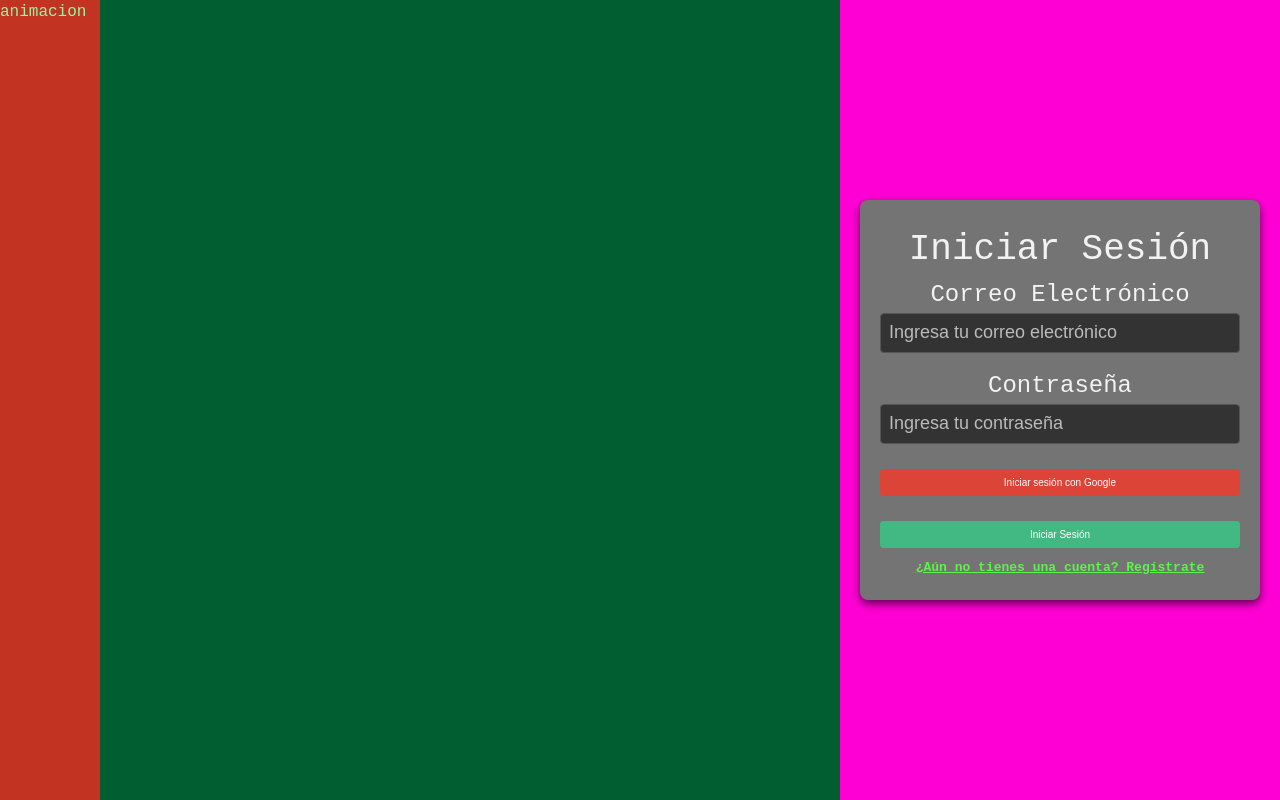
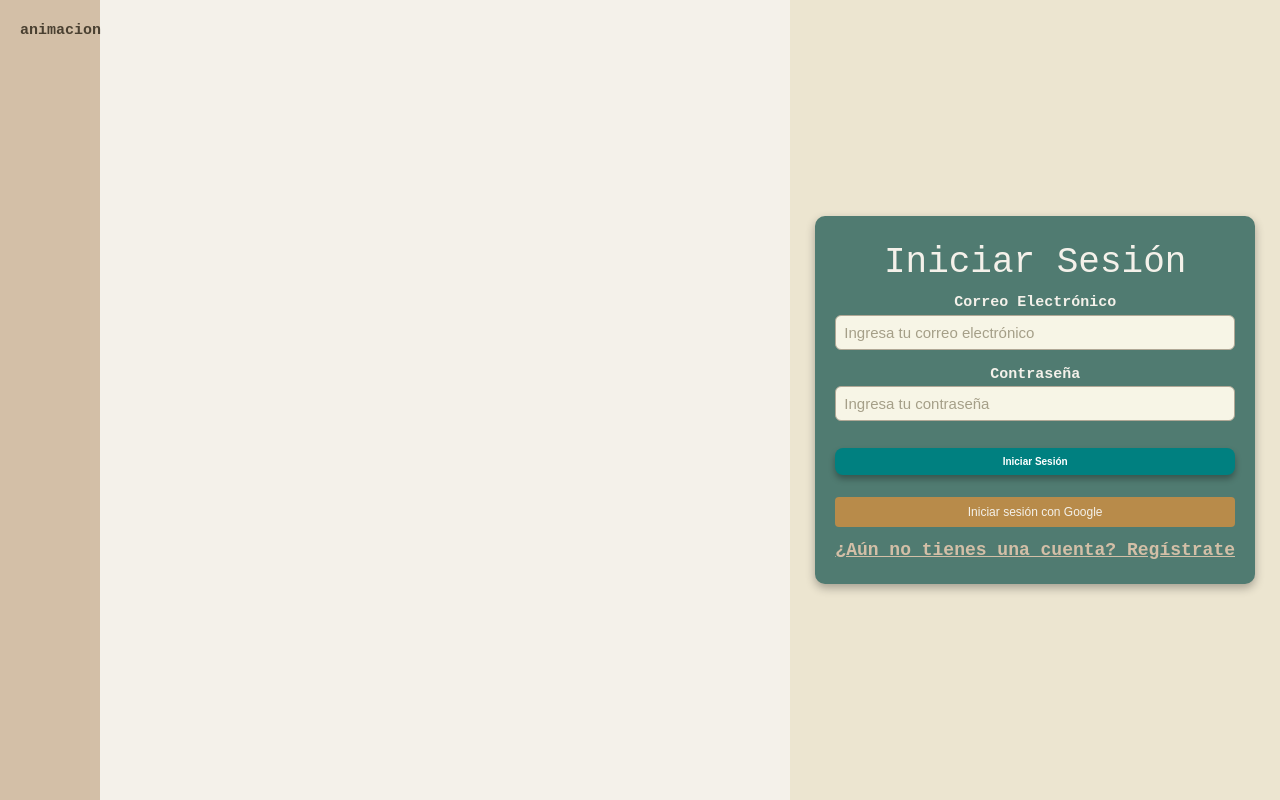
Before and after one commit to JoCh08/Finanzas-personales, a Vue app: page /auth in a window 1280 px wide. Built offline with nearby package versions, Linux system fonts and the light colour scheme; no server answers.

Commit message:
algunas modificaciones

```diff
--- a/index.html
+++ b/index.html
@@ -1,10 +1,10 @@
 <!DOCTYPE html>
-<html lang="">
+<html lang="es">
   <head>
     <meta charset="UTF-8">
     <link rel="icon" href="/favicon.ico">
     <meta name="viewport" content="width=device-width, initial-scale=1.0">
-    <title>Vite App</title>
+    <title>Finanzas Personales</title>
   </head>
   <body>
     <div id="app"></div>
--- a/src/assets/base.css
+++ b/src/assets/base.css
@@ -72,8 +72,9 @@ body {
 
   color: var(--color-text);
   background: var(--color-background);
-  background: linear-gradient(135deg, #e0c3fc 0%, #8ec5fc 100%);
-  background: linear-gradient(135deg,  #0d5fd2  0%, #8ec5fc 50%,#00a86b 100%);
+
+  background: linear-gradient(135deg, #4a7c99 0%, #a78b71 50%, #d9c9b6 100%);
+
   transition:
     color 0.5s,
     background-color 0.5s;
--- a/src/components/AddTransaction.vue
+++ b/src/components/AddTransaction.vue
@@ -41,106 +41,247 @@ const transactions = ref([])
     }
 });
 
+const getIngresos = () => {
+    return transactions.value
+        .filter(transaction => transaction.type === 'ingresos')
+        .map(transaction => ({
+            date: transaction.date,
+            amount: transaction.amount
+        }));
+};
+const getGastos = () => {
+    return transactions.value
+        .filter(transaction => transaction.type === 'gasto')
+        .map(transaction => ({
+            date: transaction.date,
+            amount: transaction.amount
+        }));
+};
 
 </script>
 
 <template>
- <h1>Añadir transacción</h1>
- <form @submit.prevent="addTransaction">
- <div>
-    <label style="margin-right: 5px">Tipo de transacción</label>
-    <select v-model="type" id="">
+    <h1 class="vintage-title">Añadir transacción</h1>
+    <div class="contenido-addtrans">
+
+
+
+        <form @submit.prevent="addTransaction" class="vintage-form">
+      <div class="vintage-form-group">
+        <label>Tipo de transacción</label>
+        <select v-model="type">
           <option value="ingresos">Ingreso</option>
           <option value="gasto">Gasto</option>
         </select>
       </div>
-<div>
-    <label style="margin-right: 5px">Cantidad</label>
-    <input v-model="amount" type="number" required>
+      <div class="vintage-form-group">
+        <label>Cantidad</label>
+        <input v-model="amount" type="number" required />
       </div>
-<button type="submit">Agregar transacción</button>
+      <button type="submit" class="vintage-button">Agregar transacción</button>
     </form>
+
+
+
+    <div class="transactions-section">
 
         <div v-if="transactions.length > 0" class="vintage-container">
       <h2>Últimas 3 transacciones</h2>
-    <ul>
+      <ul class="vintage-list">
         <li v-for="transaction in transactions.slice(-3)" :key="transaction.id" class="vintage-item">
           {{ transaction.date }} - {{ transaction.type }}: ${{ transaction.amount }}
         </li>
       </ul>
     </div>
 
+
+    <div class="vintage-subcontainer-content">
+
+        <h2 class="vintage-subtitle">Todos los ingresos</h2>
+        <div class="vintage-subcontainer">
+        <ul class="vintage-list">
+          <li v-for="ingreso in getIngresos()" :key="ingreso.date" class="vintage-item">
+            {{ ingreso.date }} - ${{ ingreso.amount }}
+          </li>
+        </ul>
+      </div>
+
+    </div>
+
+
+
+
+
+      <div class="vintage-subcontainer-content">
+        <h2 class="vintage-subtitle">Todos los gastos</h2>
+        <div class="vintage-subcontainer">
+
+        <ul class="vintage-list">
+          <li v-for="gasto in getGastos()" :key="gasto.date" class="vintage-item">
+            {{ gasto.date }} - ${{ gasto.amount }}
+          </li>
+        </ul>
+      </div>
+
+      </div>
+
+    </div>
+
+
+
+
+
+
+
+
+
+    </div>
+
   </template>
 
   <style scoped>
+  /* General Styles */
   body {
     font-family: 'Courier New', Courier, monospace;
-    background-color: #f4f4f4;
-    color: #2e4a62;
+    background-color: #1e2a34; /* Fondo oscuro */
+    color: #e8e8e8; /* Texto claro */
+    margin: 0;
+    padding: 20px;
   }
 
-h1 {
-    color: #2e4a62;
+  /* Títulos */
+  .vintage-title {
+    color: #76b39d; /* Azul jade */
     text-align: center;
-    font-size: 2em;
-    margin-bottom: 20px;
+    font-size: 2.5em;
+    margin-bottom: 30px;
   }
 
-form {
-    background-color: #e0e0e0;
+  .vintage-subtitle {
+    color: #8ab5a7; /* Azul jade claro */
+    font-size: 1.8em;
+    margin-bottom: 15px;
+    text-align: center;
+  }
+
+  /* Formulario */
+  .vintage-form {
+    background-color: #2c3e50; /* Fondo oscuro del formulario */
     padding: 20px;
     border-radius: 10px;
-    box-shadow: 0 0 10px rgba(0, 0, 0, 0.1);
+    box-shadow: 0 4px 10px rgba(0, 0, 0, 0.3);
     max-width: 400px;
-    margin: 0 auto;
+    margin: 0 auto 30px auto;
+  }
+
+  .vintage-form-group {
+    margin-bottom: 20px;
   }
 
   label {
     font-weight: bold;
-    color: #2e4a62;
+    color: #b3c7c2; /* Texto en azul jade suave */
+    display: block;
+    margin-bottom: 5px;
   }
 
-input, select {
-    width: calc(100% - 10px);
+  input,
+  select {
+    width: 100%;
     padding: 10px;
-    margin: 10px 0;
-    border: 1px solid #2e4a62;
+    margin: 0;
+    border: 1px solid #8ab5a7; /* Azul jade claro */
     border-radius: 5px;
-    background-color: #f4f4f4;
-    color: #2e4a62;
+    background-color: #1e2a34; /* Fondo oscuro */
+    color: #e8e8e8; /* Texto claro */
+    font-size: 1em;
   }
 
-button {
-    background-color: #2e4a62;
+  input:focus,
+  select:focus {
+    border-color: #76b39d; /* Azul jade brillante */
+    outline: none;
+    box-shadow: 0 0 5px rgba(118, 179, 157, 0.5);
+  }
+
+  .vintage-button {
+    background-color: #76b39d; /* Azul jade */
     color: #fff;
     padding: 10px 20px;
     border: none;
     border-radius: 5px;
     cursor: pointer;
-    font-size: 1em;
+    font-size: 1.2em;
+    transition: background-color 0.3s ease;
+    width: 100%;
   }
 
-button:hover {
-    background-color: #1e3a52;
+  .vintage-button:hover {
+    background-color: #5a8f79; /* Azul jade oscuro */
+  }
+
+  /* Contenedores */
+  .transactions-section {
+    display: flex;
+    flex-direction: column;
+    gap: 20px;
+    margin-top: 30px;
+  }
+  @media (min-width: 768px ) {
+      .transactions-section{
+            flex-direction: row;
+            justify-content: space-between;
+      }
   }
 
   .vintage-container {
-    background-color: #fdf5e6;
-    border: 1px solid #d4af37;
+    background-color: #2a2f33; /* Fondo oscuro para contenedores */
+    border: 1px solid #8ab5a7; /* Borde azul jade */
     padding: 20px;
     border-radius: 10px;
-    box-shadow: 0 0 10px rgba(0, 0, 0, 0.1);
+    box-shadow: 0 4px 10px rgba(0, 0, 0, 0.3);
     max-width: 400px;
     margin: 20px auto;
-    font-family: 'Courier New', Courier, monospace;
+    text-align: center;
+  }
+
+  .vintage-subcontainer-content{
+    flex: 1;
+    background-color: #2c3e50; /* Fondo oscuro para ingresos y gastos */
+    padding: 20px;
+    border-radius: 10px;
+    box-shadow: 0 4px 10px rgba(0, 0, 0, 0.3);
+    max-width: 400px;
+    margin: 0 auto;
+
+
+  }
+
+  .vintage-subcontainer {
+
+    max-height: 300px;
+    overflow-y: auto;
+    scrollbar-width: thin; /* Firefox */
+    scrollbar-color: #76b39d #2c3e50; /* Firefox */
+
+  }
+
+  /* Listas */
+  .vintage-list {
+    list-style: none;
+    padding: 0;
+    margin: 0;
   }
 
   .vintage-item {
-    background-color: #fff8dc;
-    border: 1px solid #d4af37;
+    background-color: #3b4c4f; /* Azul jade oscuro */
+    border: 1px solid #76b39d; /* Borde azul jade brillante */
     padding: 10px;
     border-radius: 5px;
-    margin: 5px 0;
-    box-shadow: 0 0 5px rgba(0, 0, 0, 0.1);
+    margin: 10px 0;
+    color: #e8e8e8;
+    font-size: 1.1em;
+    text-align: left;
+    box-shadow: 0 4px 8px rgba(0, 0, 0, 0.2);
   }
   </style>
--- a/src/components/Auth.vue
+++ b/src/components/Auth.vue
@@ -32,133 +32,91 @@
     }
 
 </script>
+<template>
+    <div class="auth-container">
+      <div class="auth-container1">animacion</div>
 
-<template>
-    <div class="aunth-container">
-            <div class="aunth-container1">
-                <!-- animacion  -->
-                animacion
-            </div><!-- cont1 -->
-
-            <div class="aunth-container2">
-
+      <div class="auth-container2">
         <div class="auth-container-form">
-
           <h1>{{ isLogin ? "Iniciar Sesión" : "Registro" }}</h1>
-
           <form @submit.prevent="handleSubmit" class="auth-form">
-
             <div class="inputs">
               <div v-if="!isLogin">
                 <label for="username">Nombre de Usuario</label>
                 <input id="username" v-model="username" type="text" required placeholder="Ingresa tu nombre de usuario">
               </div>
-
               <div>
                 <label for="email">Correo Electrónico</label>
                 <input id="email" v-model="email" type="email" required placeholder="Ingresa tu correo electrónico">
               </div>
-
               <div>
                 <label for="password">Contraseña</label>
                 <input id="password" v-model="password" type="password" required placeholder="Ingresa tu contraseña">
               </div>
-
-                        <button type="button" class="google-button"  @click="signInWithGoogle" >
-                            Iniciar sesión con Google
-                        </button>
-                    </div>
-
-                    <button type="submit" class="submit-button">
-                        {{ isLogin ? "Iniciar Sesión" : "Registrarse" }}
-                    </button>
-                </form>
-
-                <p class="toggle-auth" @click="toggleAuth">
-                    {{ isLogin ? "¿Aún no tienes una cuenta? Regístrate" : "¿Ya tienes una cuenta? Inicia sesión" }}
-                </p>
-            </div><!--  cont form -->
-
-            </div><!-- cont 2 -->
-
-
+              <button type="submit" class="submit-button">{{ isLogin ? "Iniciar Sesión" : "Registrarse" }}</button>
+              <button type="button" class="google-button" @click="signInWithGoogle">Iniciar sesión con Google</button>
 
             </div>
 
 
 
-
+          </form>
+          <p class="toggle-auth" @click="toggleAuth">{{ isLogin ? "¿Aún no tienes una cuenta? Regístrate" : "¿Ya tienes una cuenta? Inicia sesión" }}</p>
+        </div>
+      </div>
+    </div>
   </template>
 
   <style scoped>
-.aunth-container{
+
+  .auth-container {
     display: flex;
     flex-direction: column;
-    background-color: #005e30;
     height: 100vh;
     justify-content: center;
+    background-color: #f4f1ea;
   }
-@media (min-width: 768px ) {
-    .aunth-container{
+
+  @media (min-width: 768px) {
+    .auth-container {
       flex-direction: row;
-        justify-content:space-between;
+      justify-content: space-between;
+    }
+  }
 
+  .auth-container1 {
+    background-color: #d3bfa7;
+    padding: 2rem;
+    color: #4a4031;
+    font-weight: bold;
+    font-size: 1.5rem;
+    text-align: center;
+  }
+
+  @media (min-width: 768px) {
+    .auth-container1 {
+      width: 10rem;
+    }
+  }
+
+  .auth-container2 {
+    background-color: #ece5d0;
+    display: flex;
+    align-items: center;
+    justify-content: center;
 
   }
 
-}
-.aunth-container1{
-
-background-color: #fa5f4a;
-}
-
-
-@media (min-width: 768px ) {
-    .aunth-container1{
-        width: 10rem;
-
-        background-color: #c23321;
-
-    }
-
-}
-
-.aunth-container2{
-background-color: #bbb;
-
-}
-
-
-@media (min-width: 768px ) {
-    .aunth-container2{
-        max-height: 100vh;
-        display: flex;
-        background-color: rgb(255, 0, 212);
-        align-items: start;
-        justify-content: end;
-    }
-}
   .auth-container-form {
-    max-width: 400px;
+    max-width: 100rem;
     margin: auto;
     text-align: center;
     padding: 2rem;
-    background-color: #757474; /* Fondo oscuro */
-    border-radius: 8px;
-    box-shadow: 0 4px 8px rgba(0, 0, 0, 0.6);
-    color: #f2f2f2; /* Texto claro para contrastar con fondo oscuro */
-}
-@media (min-width: 768px ) {
-    .auth-container-form{
-        min-height: 50vh;
-        width: 50vh;
-        margin-left: 2rem;
-        margin-right: 2rem;
-        display: flex;
-        flex-direction: column;
-        justify-content: center;
-    }
-
+    background-color: #507b71; /* Azul jade suave */
+    border-radius: 10px;
+    box-shadow: 0 4px 10px rgba(0, 0, 0, 0.3);
+    color: #f4f1ea; /* Texto en color claro */
+    margin: 0  2.5rem 0 2.5rem;
   }
 
   .auth-form {
@@ -172,96 +130,92 @@ background-color: #bbb;
   .inputs {
     display: flex;
     flex-direction: column;
-    gap: 1.5rem;
+    gap: 1.2rem;
     width: 100%;
-
   }
-
-
-
-
 
   label {
     text-align: left;
-    font-weight: 500;
-    color: #f2f2f2;
+    font-weight: 600;
+    color: #f4f1ea;
     margin-bottom: 0.5rem;
-    font-size: 2.4rem;
+    font-size: 1.5rem;
   }
 
   input {
     width: 100%;
     padding: 0.8rem;
-    border: 1px solid #555; /* Bordes sutiles para el fondo oscuro */
-    border-radius: 4px;
-    font-size: 1rem;
-    background-color: #333; /* Fondo del input oscuro */
-    color: #f2f2f2; /* Texto claro */
+    border: 1px solid #b0a896; /* Color borde tenue */
+    border-radius: 6px;
+    font-size: 1.5rem;
+    background-color: #f7f5e6; /* Fondo suave */
+    color: #4a4031; /* Texto oscuro */
     outline: none;
     transition: border-color 0.3s ease;
   }
 
-@media (min-width: 768px ) {
-    input{
-        width: 100%;
-        min-height: 4rem;
-        font-size: 1.8rem;
-    }
-
-}
   input::placeholder {
-    color: #bbb; /* Placeholder en color suave */
+    color: #a59f88; /* Placeholder vintage */
   }
 
   input:focus {
-    border-color: #42b983; /* Color de foco */
+    border-color: #b88b4a; /* Color de foco vintage */
   }
 
   .google-button {
     width: 100%;
     padding: 0.8rem;
     margin-top: 1rem;
-    background-color: #db4437;
-    color: #fff;
+    background-color: #b88b4a; /* Café vintage */
+    color: #f4f1ea;
     border: none;
     border-radius: 4px;
     cursor: pointer;
-    font-size: 1rem;
+    font-size: 1.2rem;
     transition: background-color 0.3s ease;
   }
 
   .google-button:hover {
-    background-color: #8e1302;
+    background-color: #8c6336;
   }
 
   .submit-button {
   width: 100%;
   padding: 0.8rem;
   margin-top: 1.5rem;
-    background-color: #42b983;
-    color: #fff;
+  background-color: #008080; /* Turquesa vibrante */
+  color: #ffffff; /* Blanco para texto */
   border: none;
-    border-radius: 4px;
+  border-radius: 8px;
   cursor: pointer;
   font-size: 1rem;
-    transition: background-color 0.3s ease;
+  font-weight: bold; /* Para destacar más */
+  box-shadow: 0 4px 6px rgba(0, 0, 0, 0.3); /* Sombra para profundidad */
+  transition: all 0.3s ease;
 }
 
 .submit-button:hover {
-    background-color: #05723d;
+  background-color: #00bfbf; /* Turquesa más claro */
+  box-shadow: 0 6px 10px rgba(0, 0, 0, 0.5); /* Incrementa sombra al pasar el mouse */
+  transform: scale(1.05); /* Efecto de agrandamiento */
+}
+
+.submit-button:active {
+  background-color: #006666; /* Turquesa más oscuro al hacer clic */
+  transform: scale(0.98); /* Simula presión */
 }
 
   .toggle-auth {
     margin-top: 1rem;
-    color: #5cf34b;
+    color: #d3bfa7;
     cursor: pointer;
     font-weight: 700;
-    font-size: 1.3rem;
+    font-size: 1.8rem;
     text-decoration: underline;
     transition: color 0.3s ease;
   }
 
   .toggle-auth:hover {
-    color: #379a6a;
+    color: #b88b4a;
   }
   </style>
--- a/src/components/BarChart.vue
+++ b/src/components/BarChart.vue
@@ -1,20 +1,63 @@
 <script setup>
-import { Bar } from 'vue-chartjs'
-import { Chart as ChartJS, Title, Tooltip, Legend, BarElement, CategoryScale, LinearScale } from 'chart.js'
+import { ref, watch } from 'vue';
+import { Bar } from 'vue-chartjs';
+import { Chart as ChartJS, Title, Tooltip, Legend, BarElement, CategoryScale, LinearScale } from 'chart.js';
 
-ChartJS.register(Title, Tooltip, Legend, BarElement, CategoryScale, LinearScale)
+ChartJS.register(Title, Tooltip, Legend, BarElement, CategoryScale, LinearScale);
 
 const props = defineProps({
     chartData: {
         type: Object,
         required: true
     }
-})
+});
+
+const chartKey = ref(0);
+
+// Configurar el tooltip personalizado
+const options = {
+    plugins: {
+        tooltip: {
+            callbacks: {
+                label: function(context) {
+                    return `${context.dataset.label}: $${context.raw}`;
+                }
+            }
+        }
+    },
+    responsive: true,
+    maintainAspectRatio: false,
+};
+
+
+
+watch(
+    () => props.chartData,
+    () => {
+        chartKey.value += 1; // Incrementar la clave para forzar el recreado del gráfico
+    },
+    { deep: true }
+);
 </script>
 
 <template>
-    <h1>Soy el barchart</h1>
-    <div v-if="chartData && chartData.labels.length > 0">
-        <Bar :data="chartData" />
+    <div class="title-grafico">
+        <h1>Gráfico de Transacciones</h1>
+    </div>
+    <div class="grafico" v-if="chartData && chartData.labels.length > 0">
+        <Bar :data="chartData" :options="options" :key="chartKey" />
     </div>
 </template>
+
+<style scoped>
+.title-grafico {
+    text-align: center;
+    margin-top: 2rem;
+    font-size: 2rem;
+    color: #fff;
+}
+.grafico {
+    width: 80%;
+    margin: 0 auto;
+}
+</style>
```
Also changed, not shown: src/components/Dashboard.vue (+106 -38 lines). Lines whose indentation alone changed are shown as unchanged.
